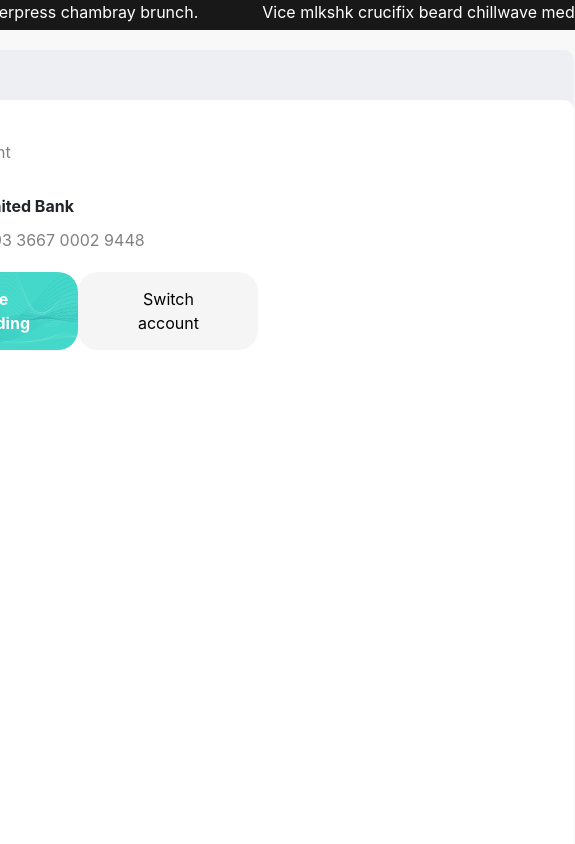
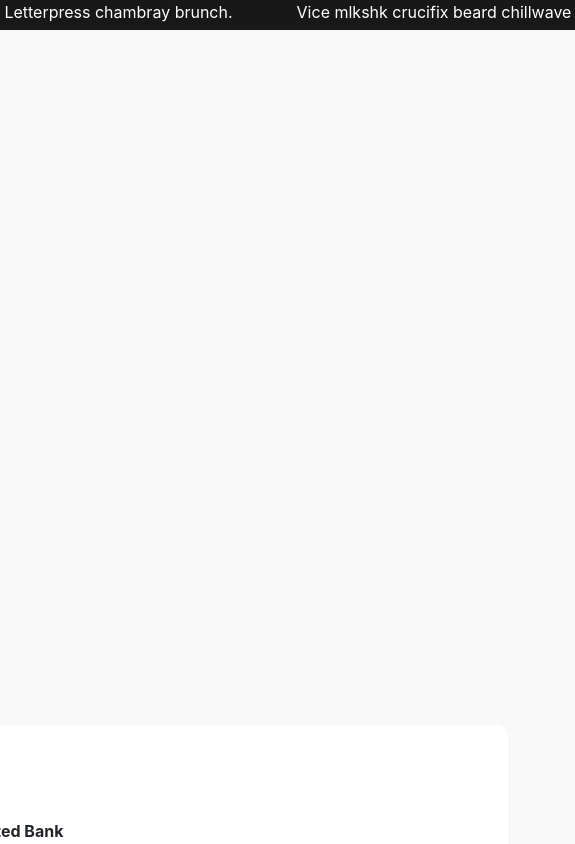
Before and after one commit to jblack186/budget-app, a Next.js app in the folder app/: page /dashboard in a window 390 px wide. Shown: the top 844 px of the page, 575 px wide, since content can reach past the window. Built offline with nearby package versions, Linux system fonts and the light colour scheme.

Commit message:
fixed responsiveness issue on dashboard

```diff
--- a/app/styles/globals.scss
+++ b/app/styles/globals.scss
@@ -250,6 +250,8 @@ body {
   justify-content: center;
 }
 
+
+
 .stock-bar {
   height: 50px;
 }
@@ -258,19 +260,40 @@ body {
   display: flex;
 }
 
+@media only screen and (max-width: 1024px) {
+  .nav-dash{
+    flex-direction: column;
+    }
+}
+
+
 .nav-holder {
   width: 10%;
 }
 
+// @media only screen and (max-width: 1024px) {
+//   .nav-holder {
+//     display: none;
+//     }
+// }
+
+
 .dashboard-container {
   padding-top: 50px;
   padding-bottom: 50px;
-
   margin: 0 auto;
   width: 90%;
   background: #EEEFF3;
   border-radius: 10px;
 }
+
+@media only screen and (max-width: 1024px) {
+  .dashboard-container {
+    padding-top: 0px;
+    padding-bottom: 0px;
+    }
+}
+
 
 .top-dash-container {
   margin: 0 auto;
@@ -823,7 +846,6 @@ body {
 
 /* STOCK BAR */
 
-* { box-sizing: border-box; }
 $duration: 30s;
 
 @-webkit-keyframes ticker {
```
